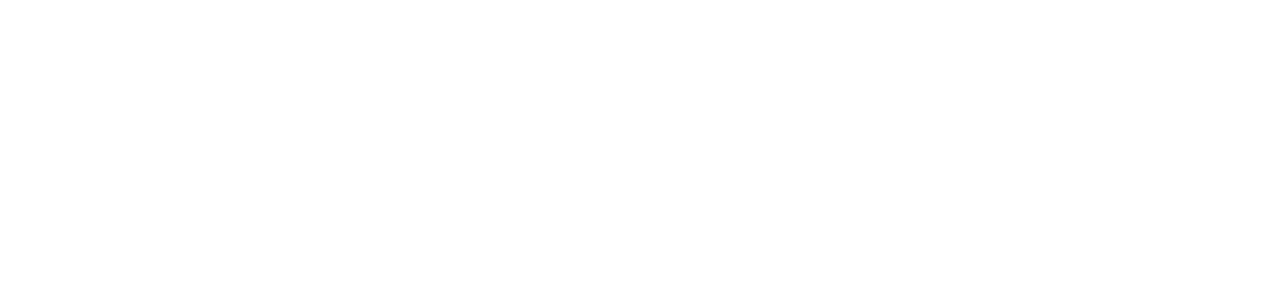
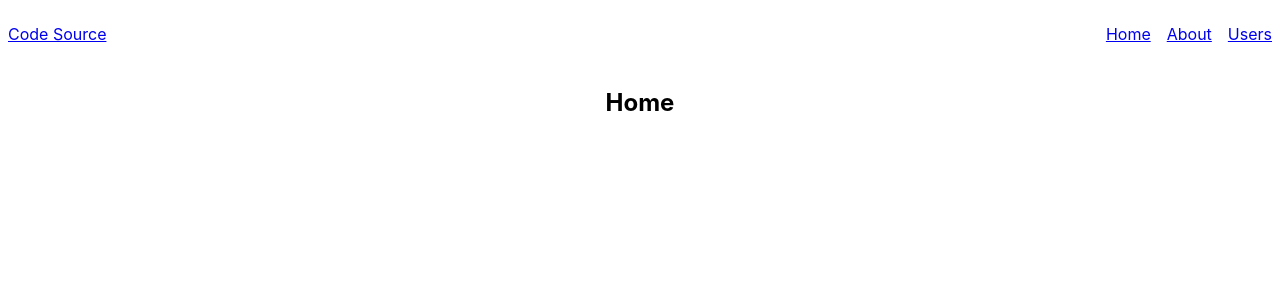
Before and after one commit to jordondueck/code-source, a React (Create React App) app: page / in a window 1280 px wide. Shown: the top 300 px of the page. Built offline with nearby package versions, Linux system fonts and the light colour scheme.

Commit message:
Add react-router for navigation

```diff
--- a/package.json
+++ b/package.json
@@ -9,6 +9,7 @@
     "formik": "^2.1.4",
     "react": "^16.13.1",
     "react-dom": "^16.13.1",
+    "react-router-dom": "^5.1.2",
     "react-scripts": "3.4.1",
     "styled-components": "^5.0.1",
     "yup": "^0.28.3"
--- a/src/App.css
+++ b/src/App.css
@@ -2,37 +2,17 @@
   text-align: center;
 }
 
-.App-logo {
-  height: 40vmin;
-  pointer-events: none;
+.navbar {
+  display: flex;
+  justify-content: space-between;
 }
 
-@media (prefers-reduced-motion: no-preference) {
-  .App-logo {
-    animation: App-logo-spin infinite 20s linear;
-  }
+.list {
+  display: flex;
+  list-style: none;
+  padding: 0;
 }
 
-.App-header {
-  background-color: #282c34;
-  min-height: 100vh;
-  display: flex;
-  flex-direction: column;
-  align-items: center;
-  justify-content: center;
-  font-size: calc(10px + 2vmin);
-  color: white;
+.list-item {
+  padding: 0.5rem;
 }
-
-.App-link {
-  color: #61dafb;
-}
-
-@keyframes App-logo-spin {
-  from {
-    transform: rotate(0deg);
-  }
-  to {
-    transform: rotate(360deg);
-  }
-}
--- a/src/App.js
+++ b/src/App.js
@@ -1,12 +1,40 @@
-import React from 'react';
-import './App.css';
+import React from "react";
+import { BrowserRouter as Router, Switch, Route, Link } from "react-router-dom";
+import Navbar from "./components/Navigation";
+import Home from "./components/Home";
+import "./App.css";
 
 const App = () => {
   return (
-    <div className="App">
+    <section className="App">
+      <Router>
+        <section>
+          <Navbar />
+          {/* A <Switch> looks through its children <Route>s and
+            renders the first one that matches the current URL. */}
+          <Switch>
+            <Route path="/about">
+              <About />
+            </Route>
+            <Route path="/users">
+              <Users />
+            </Route>
+            <Route path="/">
+              <Home />
+            </Route>
+          </Switch>
+        </section>
+      </Router>
+    </section>
+  );
+};
 
-    </div>
-  );
+function About() {
+  return <h2>About</h2>;
+}
+
+function Users() {
+  return <h2>Users</h2>;
 }
 
 export default App;
--- /dev/null
+++ b/src/components/Home.js
@@ -0,0 +1,7 @@
+import React from "react";
+
+const Home = () => {
+  return <h2>Home</h2>;
+};
+
+export default Home;
--- /dev/null
+++ b/src/components/Navigation.js
@@ -0,0 +1,43 @@
+import React from "react";
+import { Link } from "react-router-dom";
+// import styled from "styled-components";
+
+// const Nav = styled.nav`
+//   display: flex;
+//   justify-content: space-between;
+// `;
+
+// const List = styled.ul`
+//   display: flex;
+//   list-style: none;
+//   padding: 0;
+// `;
+
+// const ListItem = styled.li`
+//   padding: 0.5rem;
+// `;
+
+const Navbar = () => {
+  return (
+    <nav className="navbar">
+      <ul className="list">
+        <li className="list-item">
+          <Link to="/">Code Source</Link>
+        </li>
+      </ul>
+      <ul className="list">
+        <li className="list-item">
+          <Link to="/">Home</Link>
+        </li>
+        <li className="list-item">
+          <Link to="/about">About</Link>
+        </li>
+        <li className="list-item">
+          <Link to="/users">Users</Link>
+        </li>
+      </ul>
+    </nav>
+  );
+};
+
+export default Navbar;
```
Also changed, not shown: 1 other file (tests, documents, lock files or other folders).
